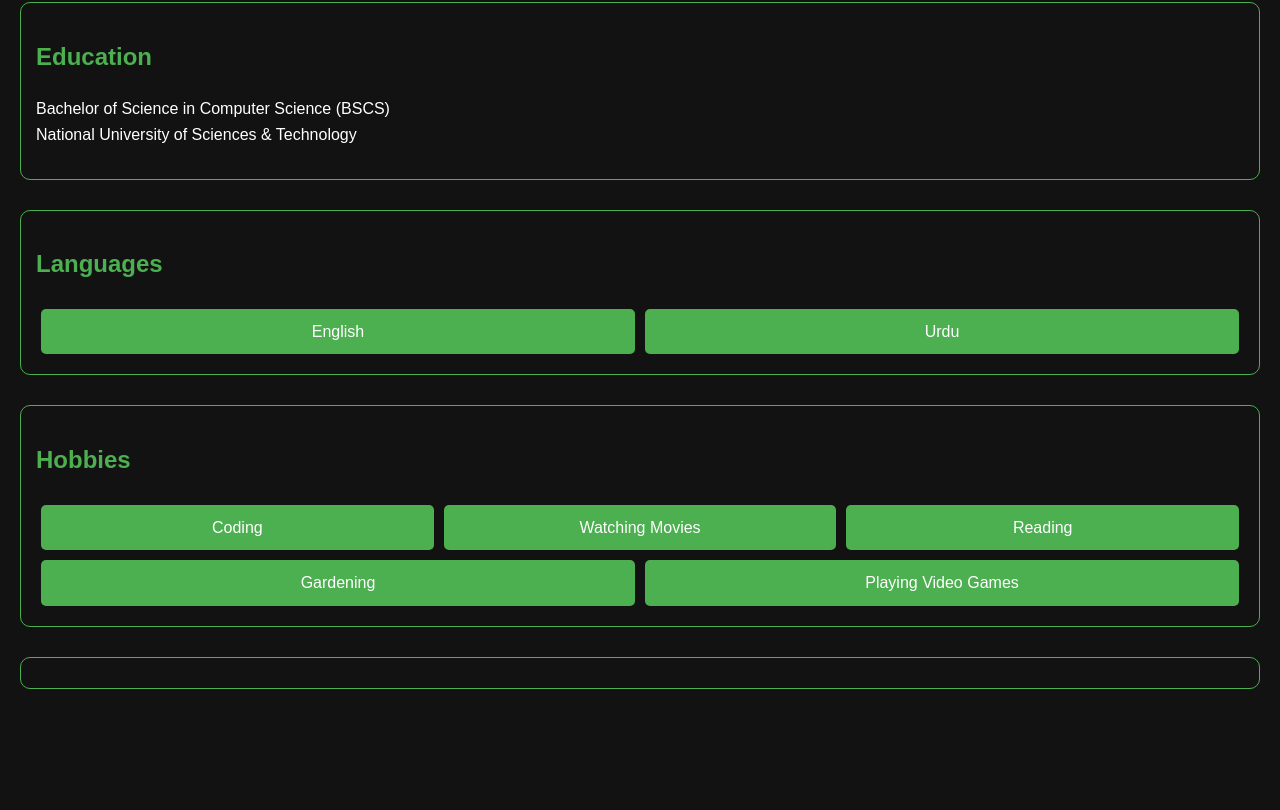
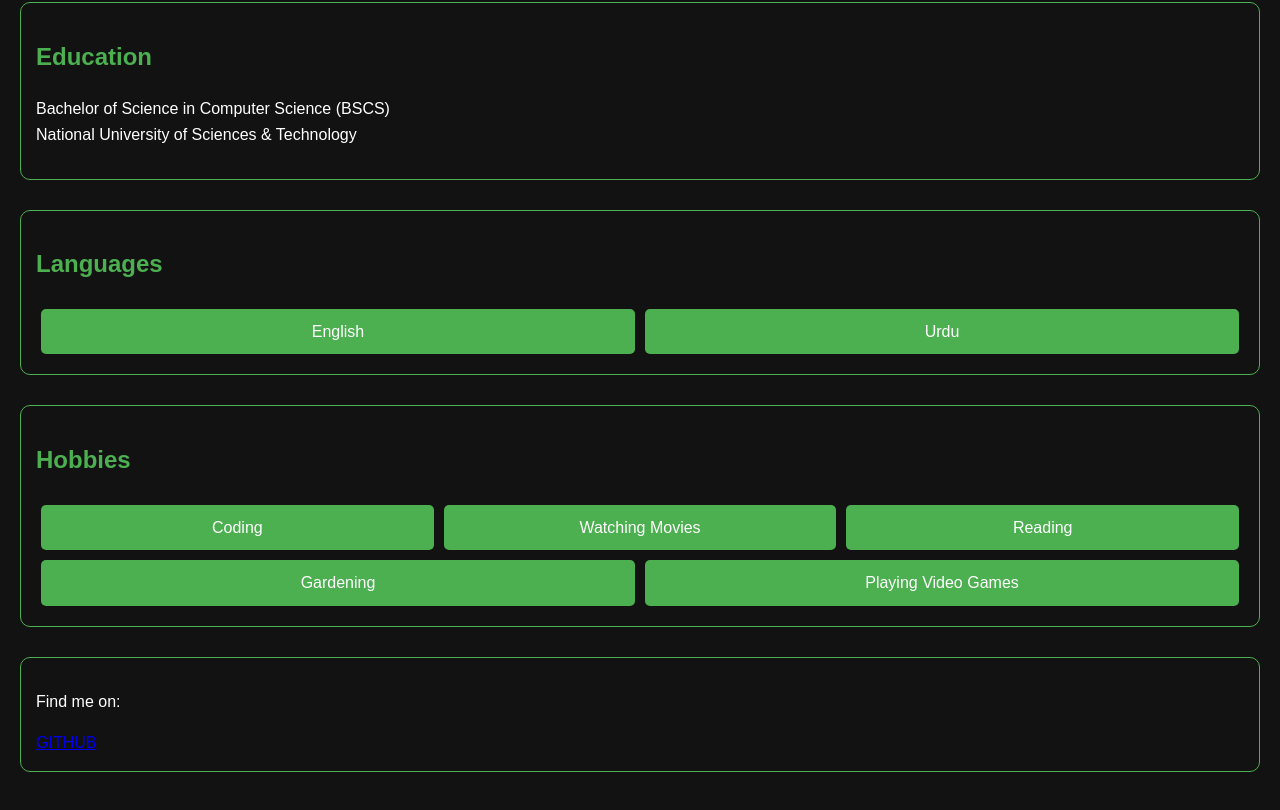
Before and after one commit to Owais-Ahmad-Dev/OAhmadDev, a plain HTML site: page index.html in a window 1280 px wide. Shown: the part 870-1680 px from the top of the page. Before the commit the page ends 1609 px from the top, so only its background shows below. Drawn offline with Linux system fonts and the light colour scheme.

Commit message:
Update index.html

```diff
--- a/index.html
+++ b/index.html
@@ -51,7 +51,8 @@
     </section>
     <section>
         <div>
-            <a href=""
+            <p>Find me on: </p>
+            <a href="https://github.com/Owais-Ahmad-Dev"> GITHUB</a>
         </div>
     </section>
 </body>
```
